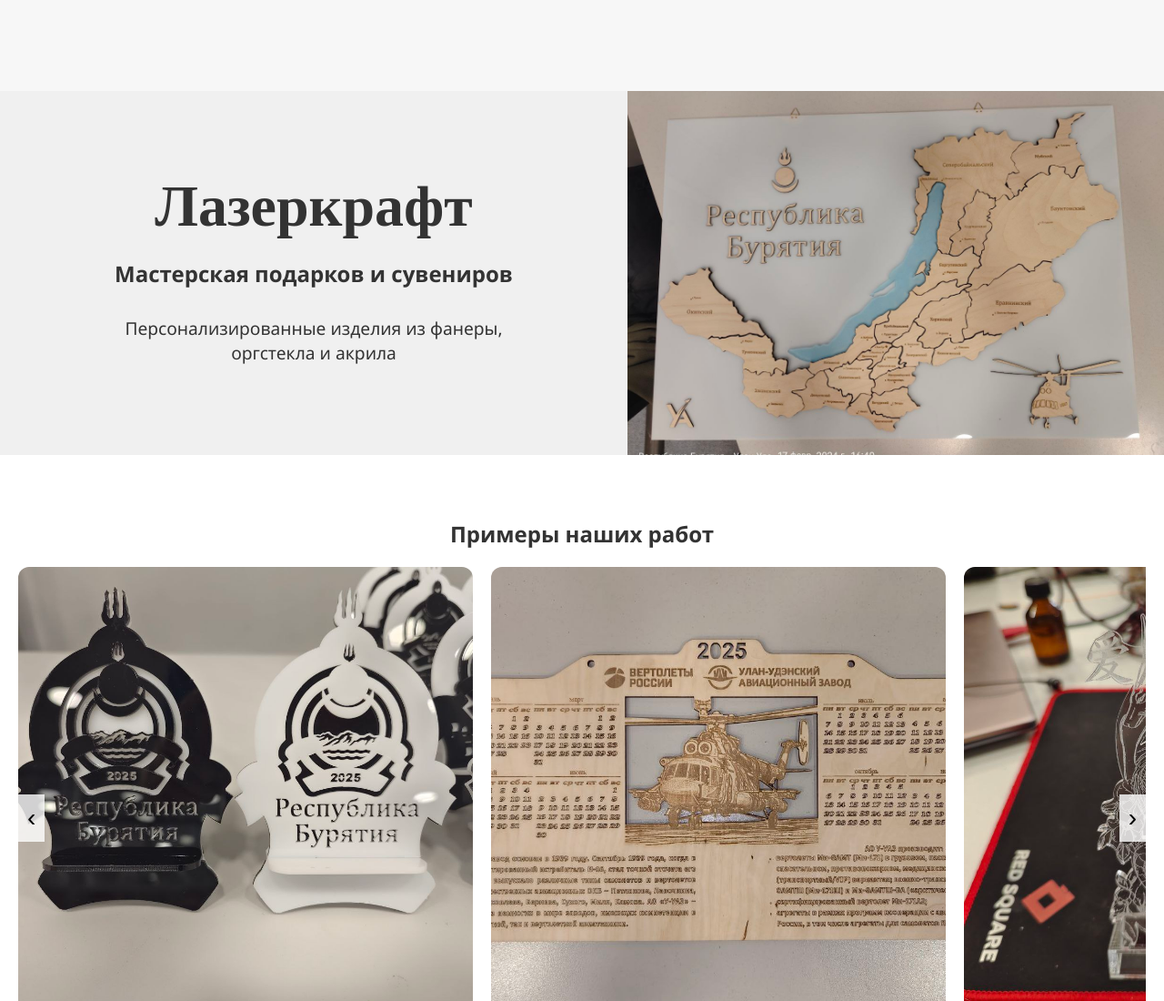
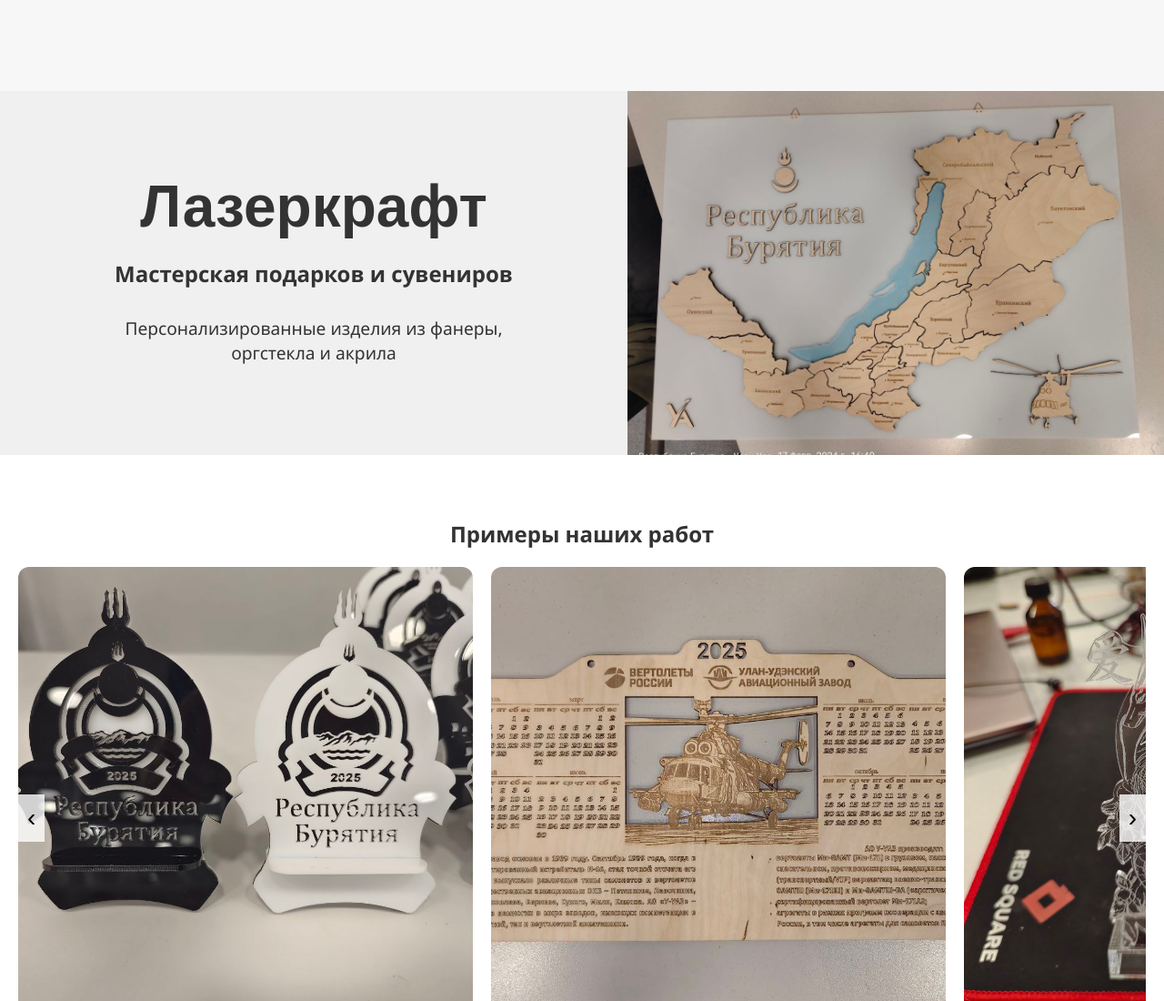
Before and after one commit to Matveeva0704/lasercraft_site, a plain HTML site: page index.html in a window 1280 px wide. Shown: the top 1100 px of the page at 91% size. Drawn offline with Linux system fonts and the light colour scheme.

Commit message:
Добавлен шрифт DS Army Cyr для корректного отображения 3

```diff
--- a/index.html
+++ b/index.html
@@ -14,7 +14,7 @@
 
     .laser_text {
       font-size: 64px;
-      font-family: 'DS Army Cyr';
+      font-family: 'DS Army Cyr', sans-serif;
       text-align: center;
     }
 
```
